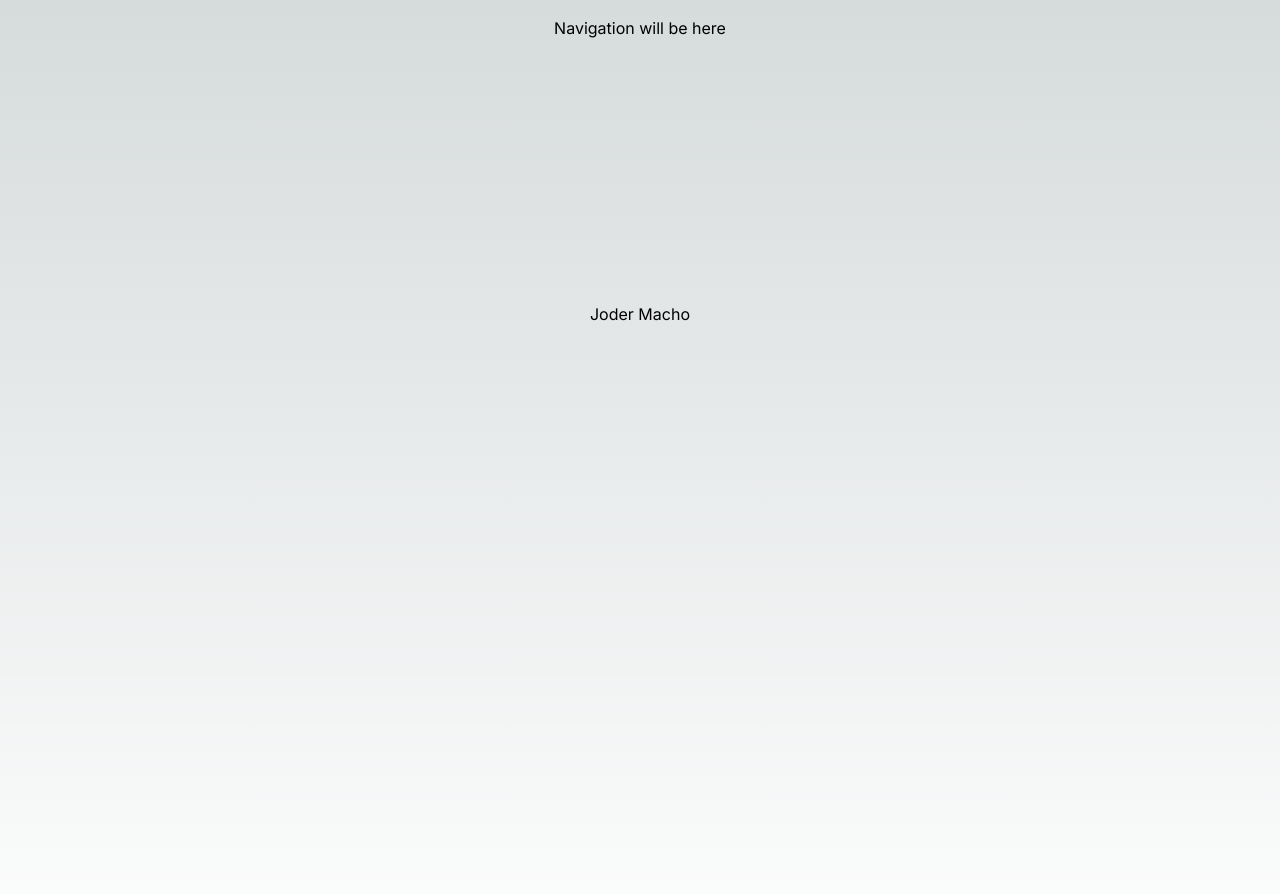
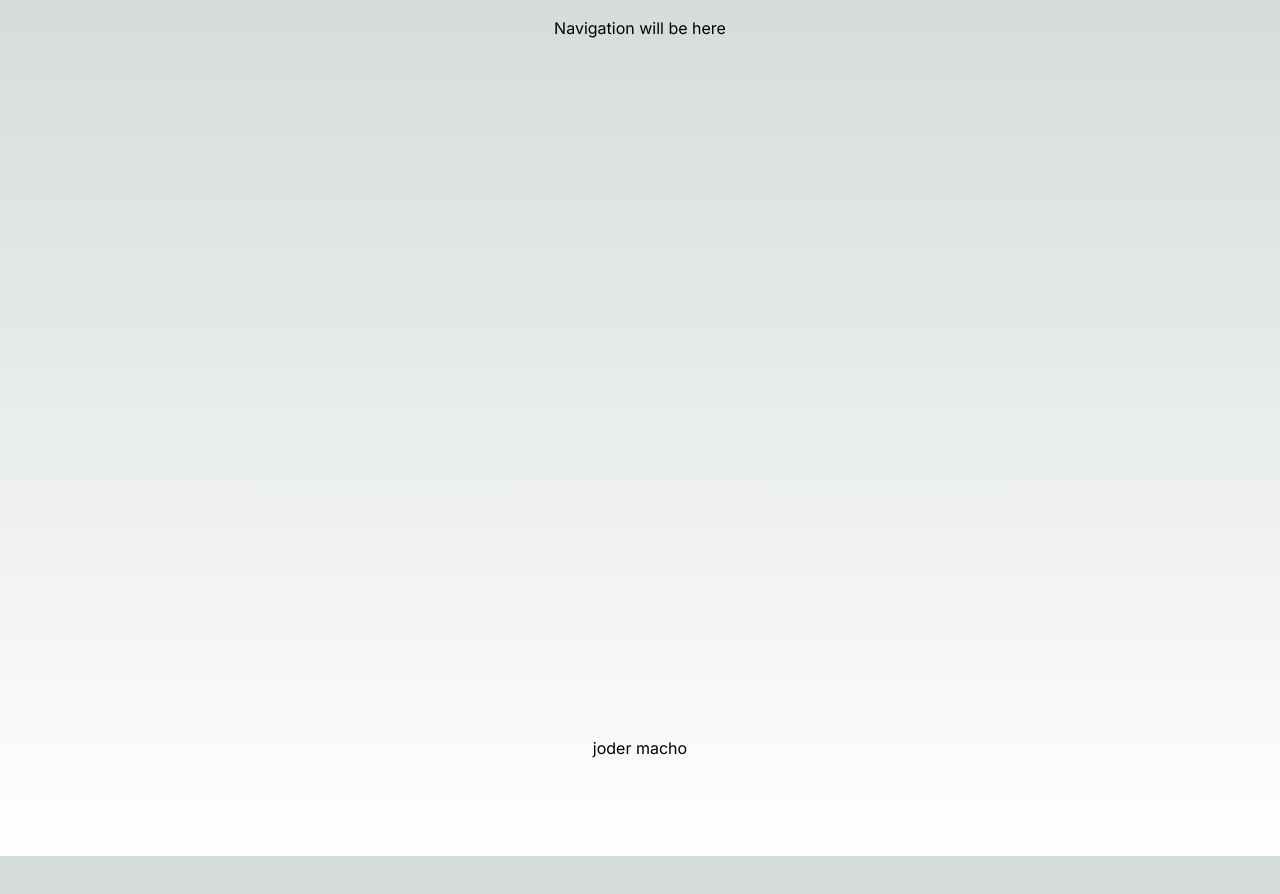
Before and after one commit to loquemedalagana/wasm_practice1, a Next.js app: page / in a window 1280 px wide. Shown: the top 894 px of the page. After the commit the page ends 856 px from the top, so only its background shows below. Built offline with nearby package versions, Linux system fonts and the light colour scheme.

Commit message:
- create red square

```diff
--- a/src/app/page.tsx
+++ b/src/app/page.tsx
@@ -1,12 +1,11 @@
-import CanvasProvider from "@/wgpu/CanvasContext";
+import CanvasProvider from '@/wgpu/CanvasContext';
 
 export default function Home() {
-
   return (
-    <CanvasProvider>
-      <main className="flex min-h-screen flex-col items-center justify-between p-24">
-        <h1>Joder Macho</h1>
-      </main>
-    </CanvasProvider>
+    <main className="flex min-h-screen flex-col items-center justify-between p-24">
+      <CanvasProvider>
+        <h1>joder macho</h1>
+      </CanvasProvider>
+    </main>
   );
 }
--- a/src/wgpu/CanvasContext.tsx
+++ b/src/wgpu/CanvasContext.tsx
@@ -5,7 +5,6 @@ import {
   useContext,
   useEffect,
   useRef,
-  MutableRefObject,
   useCallback,
 } from 'react';
 
@@ -13,32 +12,27 @@ export interface ICanvasContext {
   canvas: HTMLCanvasElement | null;
   adapter: GPUAdapter | null;
   device: GPUDevice | null;
-  context?: GPUCanvasContext | Error | null;
+  context: GPUCanvasContext | null;
   canvasFormat: GPUTextureFormat | null;
   encoder: GPUCommandEncoder | null;
-  // pass: GPURenderPassEncoder;
+  pass: GPURenderPassEncoder | null;
 }
 
 export const CanvasContext = createContext<ICanvasContext | null>(null);
 
-interface Props {
-  canvasRef?: MutableRefObject<HTMLCanvasElement>;
-}
-
-export const CanvasProvider: React.FC<React.PropsWithChildren<Props>> = ({
+export const CanvasProvider: React.FC<React.PropsWithChildren> = ({
   children,
 }) => {
   const canvasRef = useRef<HTMLCanvasElement>(null);
   const [adapter, setAdapter] = useState<GPUAdapter | null>(null);
   const [device, setDevice] = useState<GPUDevice | null>(null);
   const [canvas, setCanvas] = useState<HTMLCanvasElement | null>(null);
-  const [context, setContext] = useState<
-    GPUCanvasContext | undefined | null | Error
-  >(null);
+  const [context, setContext] = useState<GPUCanvasContext | null>(null);
   const [canvasFormat, setCanvasFormat] = useState<GPUTextureFormat | null>(
     null,
   );
   const [encoder, setEncoder] = useState<GPUCommandEncoder | null>(null);
+  const [pass, setPass] = useState<GPURenderPassEncoder | null>(null);
 
   const initAdapter = async () => {
     if (!navigator.gpu) {
@@ -62,13 +56,34 @@ export const CanvasProvider: React.FC<React.PropsWithChildren<Props>> = ({
         device: newDevice,
         format: newCanvasFormat,
       });
+      setContext(newContext);
     }
 
     setDevice(newDevice);
-    setContext(newContext);
     setCanvasFormat(newCanvasFormat);
     setEncoder(newEncoder);
   }, [adapter, canvas]);
+
+  useEffect(() => {
+    if (encoder && context && device) {
+      console.log(encoder);
+      const newPass = encoder.beginRenderPass({
+        // @ts-ignore
+        colorAttachments: [
+          {
+            view: context.getCurrentTexture().createView(),
+            loadOp: 'clear',
+            clearValue: { r: 1, g: 0, b: 0, a: 1 }, // New line
+            storeOp: 'store',
+          },
+        ],
+      });
+      newPass.end();
+      setPass(newPass);
+
+      device.queue.submit([encoder.finish()]);
+    }
+  }, [encoder]);
 
   useEffect(() => {
     if (canvasRef.current && !canvas) {
@@ -93,6 +108,7 @@ export const CanvasProvider: React.FC<React.PropsWithChildren<Props>> = ({
     context,
     canvasFormat,
     encoder,
+    pass,
   };
 
   return navigator ? (
```
